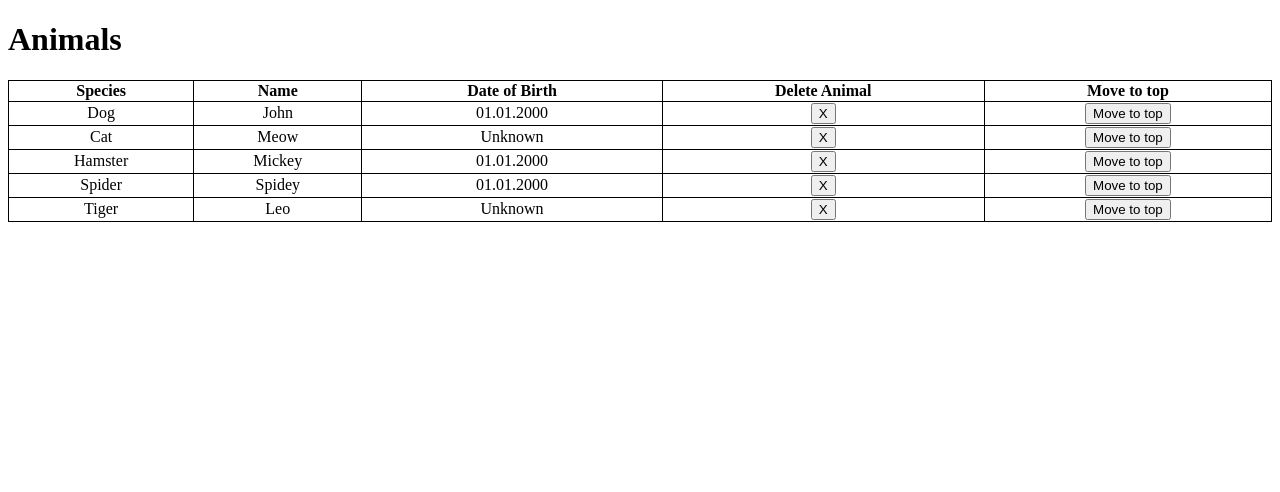
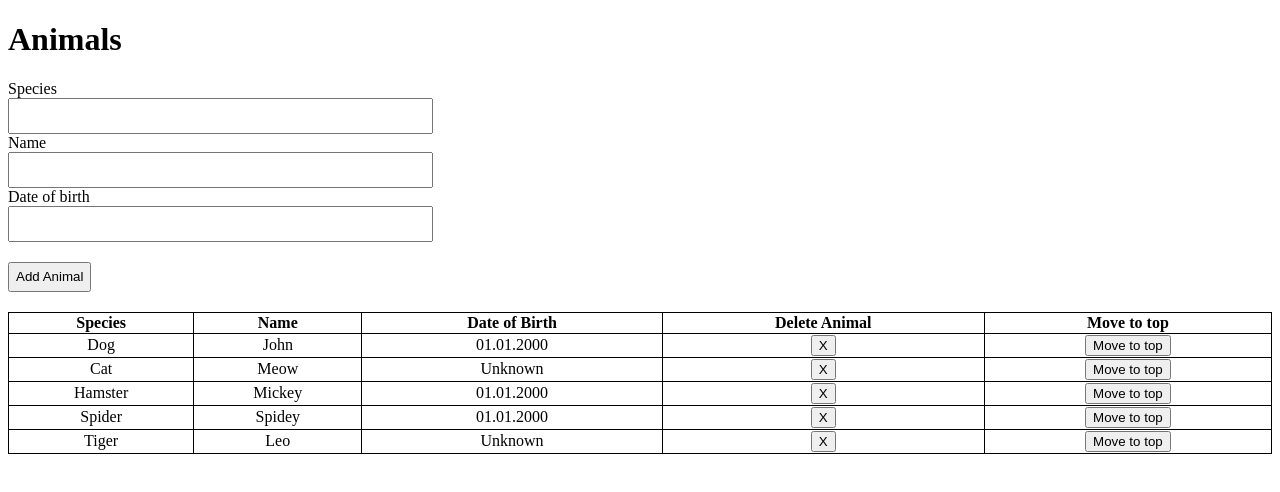
Before and after one commit to racko92/angular_4_zoo, an Angular app: page / in a window 1280 px wide. Shown: the top 492 px of the page. Built offline with nearby package versions, Linux system fonts and the light colour scheme.

Commit message:
Zadatak 6: Dodato dugme Add Animal, funkcija koja dodaje zivotinju na kraj niza

```diff
--- a/src/app/animals/animal-list.component.html
+++ b/src/app/animals/animal-list.component.html
@@ -1,4 +1,21 @@
 <h1>Animals</h1>
+
+<label for="species">Species</label>
+<br>
+<input type="text" size="50" [(ngModel)]="newAnimal.species" name="species">
+<br>
+<label for="name">Name</label>
+<br>
+<input type="text" size="50" [(ngModel)]="newAnimal.name" name="name">
+<br>
+<label for="dateOfBirth">Date of birth</label>
+<br>
+<input type="text" size="50" [(ngModel)]="newAnimal.dateOfBirth" name="dateOfBirth">
+<br>
+<button id="add" (click)="addAnimal(newAnimal)">Add Animal</button>
+<br>
+
+
 
 <table>
     <tr>
@@ -30,7 +47,6 @@
 
 
 <style>
-
     table{
         width:100%;
         border: 1px solid black;
@@ -41,5 +57,12 @@
     td, th{
         border: 1px solid black;
     }
-
+    input{
+        height: 30px;
+    }
+    #add{
+        margin-top: 20px;
+        margin-bottom: 20px;
+        height: 30px;
+    }
 </style>
--- a/src/app/animals/animal-list.component.ts
+++ b/src/app/animals/animal-list.component.ts
@@ -7,7 +7,8 @@ import { Animal } from '../animals.component';
 })
 export class AnimalsComponent{
 
-        private animals: any[];
+        animals: any[];
+        newAnimal: Animal = new Animal('','','');
 
         constructor(){
             this.animals = [
@@ -29,4 +30,8 @@ export class AnimalsComponent{
             this.animals.splice(index, 1);
             this.animals.unshift(animal);
         }
+        addAnimal(animal){
+            this.animals.push(animal);
+            this.newAnimal = new Animal('','','');
+        }
     }
--- a/src/app/app.module.ts
+++ b/src/app/app.module.ts
@@ -1,5 +1,6 @@
 import { BrowserModule } from '@angular/platform-browser';
 import { NgModule } from '@angular/core';
+import { FormsModule } from '@angular/forms';
 
 import { AppComponent } from './app.component';
 import { AnimalsComponent } from './animals/animal-list.component';
@@ -9,7 +10,8 @@ import { AnimalsComponent } from './animals/animal-list.component';
     AppComponent, AnimalsComponent
   ],
   imports: [
-    BrowserModule
+    BrowserModule,
+    FormsModule
   ],
   providers: [],
   bootstrap: [AppComponent]
```
